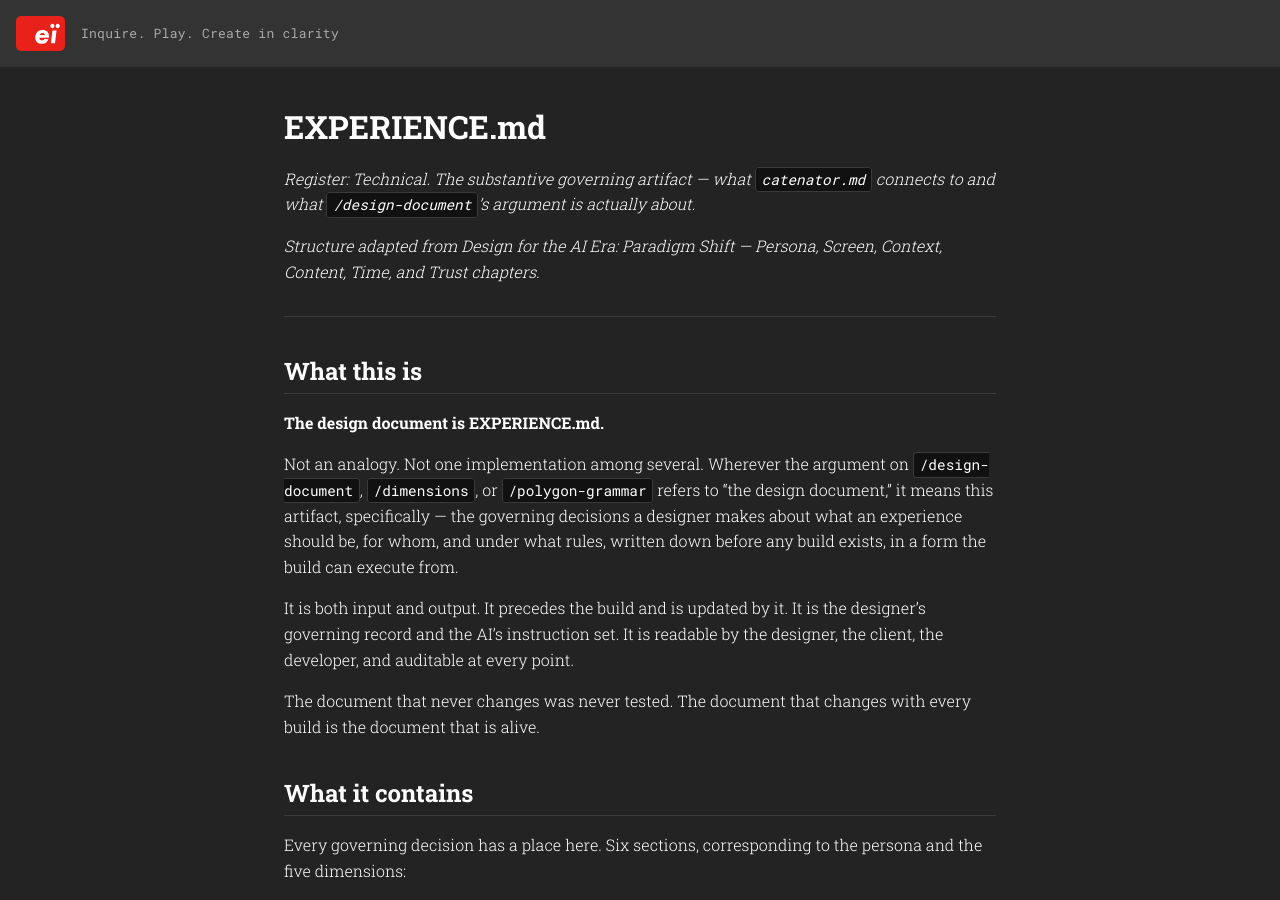
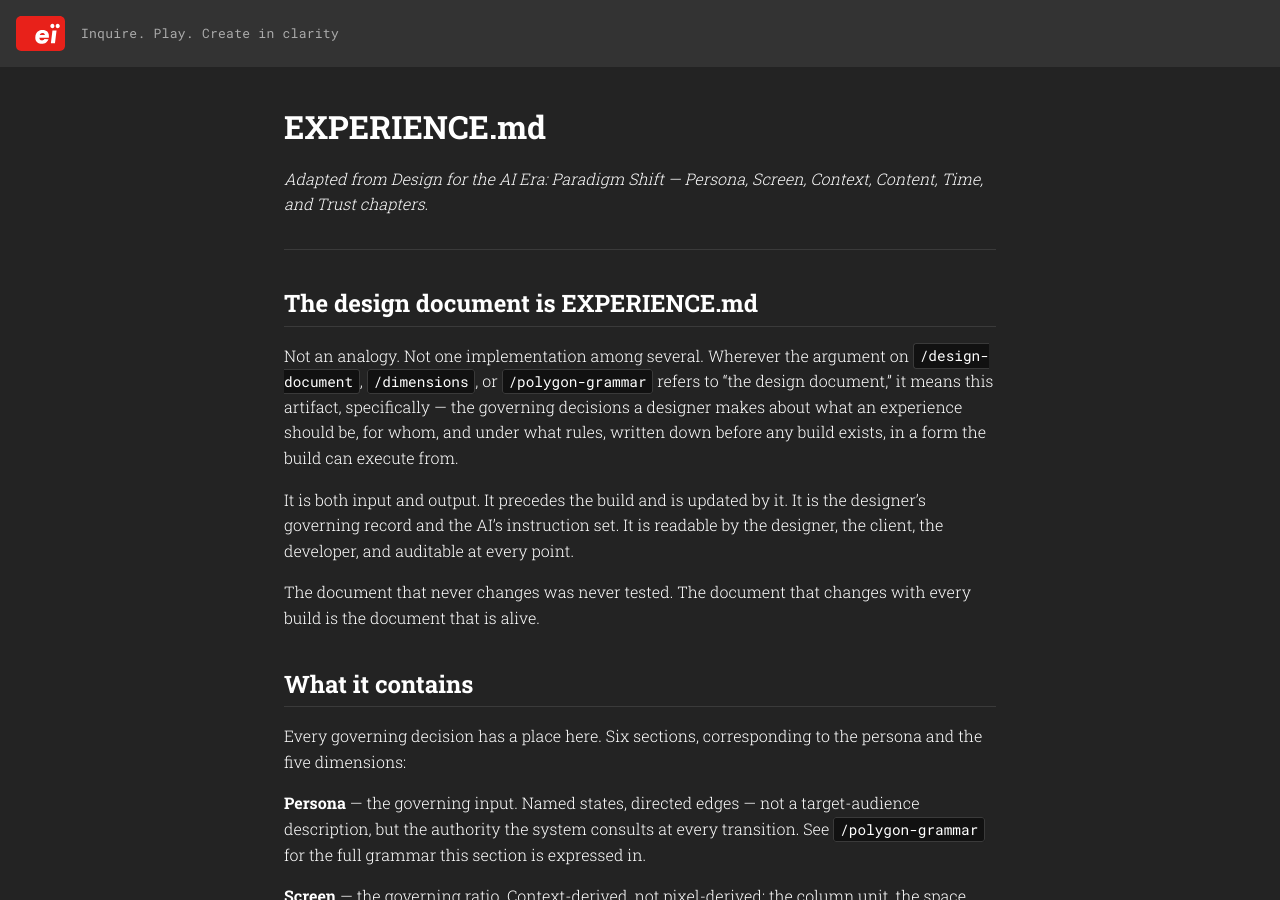
Before and after one commit to engagedinquiry/design-for-the-ai-era, a Jekyll site: the page built from docs/experience.md, in a window 1280 px wide and 900 px high. Built offline with Jekyll 4.4.1, drawn with Linux system fonts in a browser that asks for light colours; our own code applies the rules of GitHub Pages for plain Markdown files.

Commit message:
Add methodology docs (#3)
* Add methodology docs and EXPERIENCE.md spec

Introduces the docs/ methodology (polygon grammar, dimensions, prism,
governance) and the spec/ artifact template, with README updated to
point to both.

Co-Authored-By: Claude Sonnet 5 <noreply@anthropic.com>

* Add minimal Jekyll layout and stylesheet for GitHub Pages

Adds a root-level Jekyll site (_config.yml, _layouts/default.html,
assets/) matching engagedinquiry.com's visual identity: dark theme,
carmine/navy/sky palette, Roboto Slab/Mono pairing, and the header
logo/tagline, extracted from the Angular source at site0226.

Co-Authored-By: Claude Sonnet 5 <noreply@anthropic.com>

* Clean up doc headings and cross-links

Simplifies titles across docs/ and updates README links to use
readable labels instead of raw file paths.

Co-Authored-By: Claude Sonnet 5 <noreply@anthropic.com>

---------

Signed-off-by: Parth Upadhye <parth.upadhye@gmail.com>
Co-authored-by: Claude Sonnet 5 <noreply@anthropic.com>

```diff
--- a/docs/experience.md
+++ b/docs/experience.md
@@ -1,14 +1,10 @@
 # EXPERIENCE.md
 
-*Register: Technical. The substantive governing artifact — what `catenator.md` connects to and what `/design-document`'s argument is actually about.*
-
-*Structure adapted from Design for the AI Era: Paradigm Shift — Persona, Screen, Context, Content, Time, and Trust chapters.*
+*Adapted from Design for the AI Era: Paradigm Shift — Persona, Screen, Context, Content, Time, and Trust chapters.*
 
 ---
 
-## What this is
-
-**The design document is EXPERIENCE.md.**
+## The design document is EXPERIENCE.md
 
 Not an analogy. Not one implementation among several. Wherever the argument on `/design-document`, `/dimensions`, or `/polygon-grammar` refers to "the design document," it means this artifact, specifically — the governing decisions a designer makes about what an experience should be, for whom, and under what rules, written down before any build exists, in a form the build can execute from.
 
```
Also changed, not shown: README.md (+2 -2 lines), docs/dimensions.md (+2 -1 lines), docs/governance.md (+1 -5 lines), docs/methodology.md (+1 -5 lines), docs/polygon-grammar.md (+1 -3 lines), docs/prism.md (+1 -3 lines).
